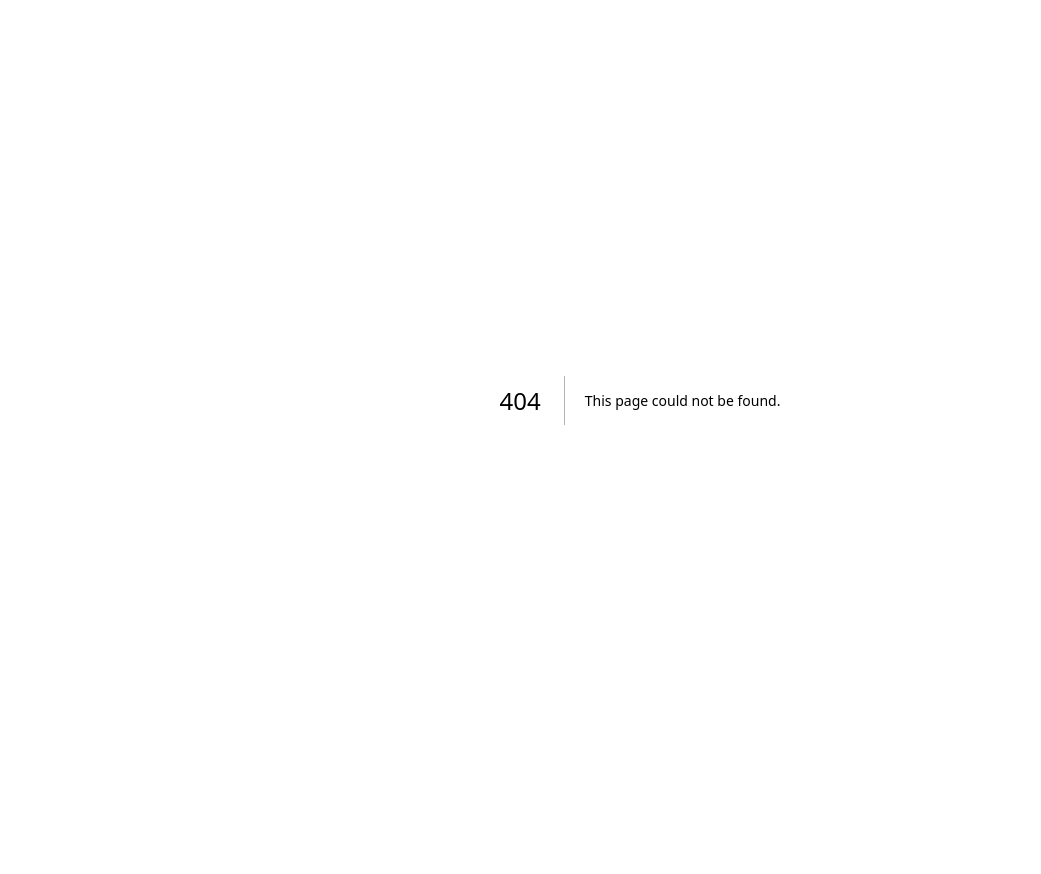
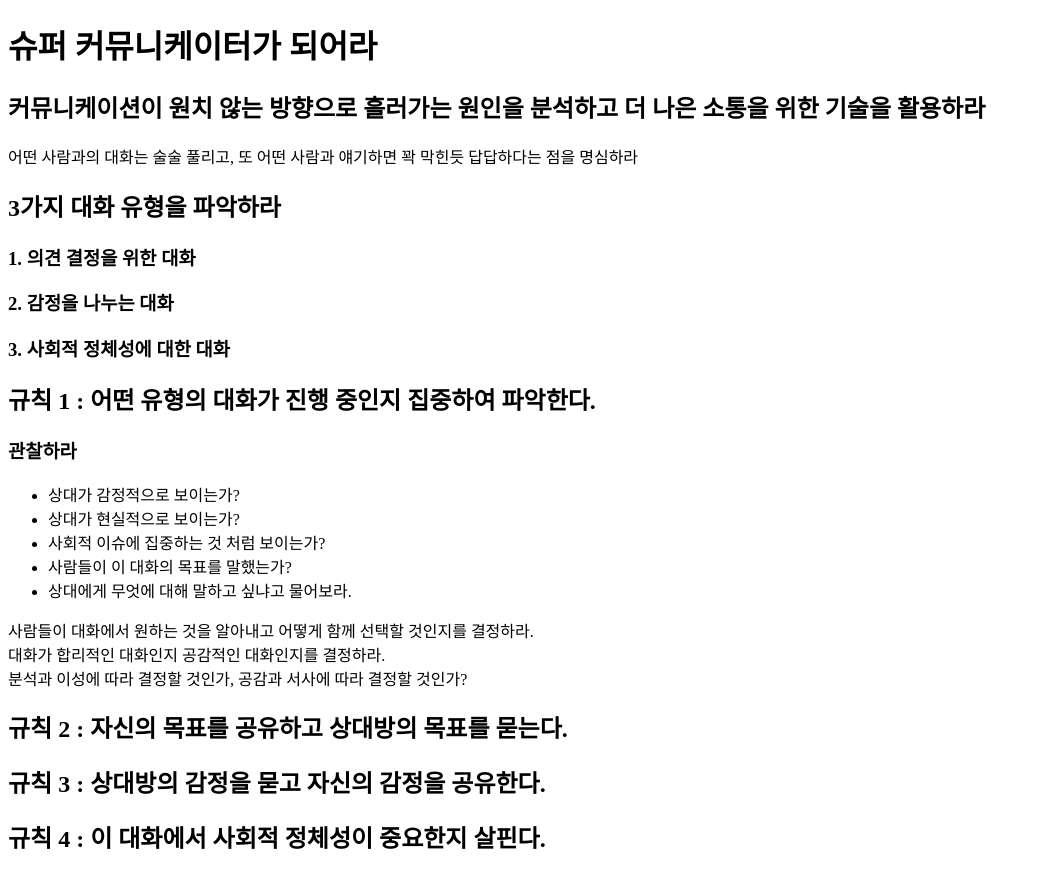
Before and after one commit to sysmae/principles, a Next.js app: page /life/relationship/1 in a window 1280 px wide. Before the commit this address had no page. Shown: the whole page, without its empty margins (0-1041 px from the left). Before the commit the page ends 800 px from the top, so only its background shows below. Built offline with nearby package versions, Linux system fonts and the light colour scheme.

Commit message:
슈퍼 커뮤니케이터가 되어라

```diff
--- /dev/null
+++ b/pages/life/relationship/1.mdx
@@ -0,0 +1,33 @@
+# 슈퍼 커뮤니케이터가 되어라
+
+## 커뮤니케이션이 원치 않는 방향으로 흘러가는 원인을 분석하고 더 나은 소통을 위한 기술을 활용하라
+
+어떤 사람과의 대화는 술술 풀리고, 또 어떤 사람과 얘기하면 꽉 막힌듯 답답하다는 점을 명심하라
+
+## 3가지 대화 유형을 파악하라
+
+### 1. 의견 결정을 위한 대화
+
+### 2. 감정을 나누는 대화
+
+### 3. 사회적 정체성에 대한 대화
+
+## 규칙 1 : 어떤 유형의 대화가 진행 중인지 집중하여 파악한다.
+
+### 관찰하라
+
+- 상대가 감정적으로 보이는가?
+- 상대가 현실적으로 보이는가?
+- 사회적 이슈에 집중하는 것 처럼 보이는가?
+- 사람들이 이 대화의 목표를 말했는가?
+- 상대에게 무엇에 대해 말하고 싶냐고 물어보라.
+
+사람들이 대화에서 원하는 것을 알아내고 어떻게 함께 선택할 것인지를 결정하라.
+대화가 합리적인 대화인지 공감적인 대화인지를 결정하라.
+분석과 이성에 따라 결정할 것인가, 공감과 서사에 따라 결정할 것인가?
+
+## 규칙 2 : 자신의 목표를 공유하고 상대방의 목표를 묻는다.
+
+## 규칙 3 : 상대방의 감정을 묻고 자신의 감정을 공유한다.
+
+## 규칙 4 : 이 대화에서 사회적 정체성이 중요한지 살핀다.
--- /dev/null
+++ b/pages/life/relationship/_meta.json
@@ -0,0 +1,3 @@
+{
+  "1": "슈퍼 커뮤니케이터가 되어라"
+}
```
Also changed, not shown: pages/life.mdx (+13 -2 lines), pages/life/_meta.json (+11 -10 lines), pages/life/reality/_meta.json (+4 -4 lines).
